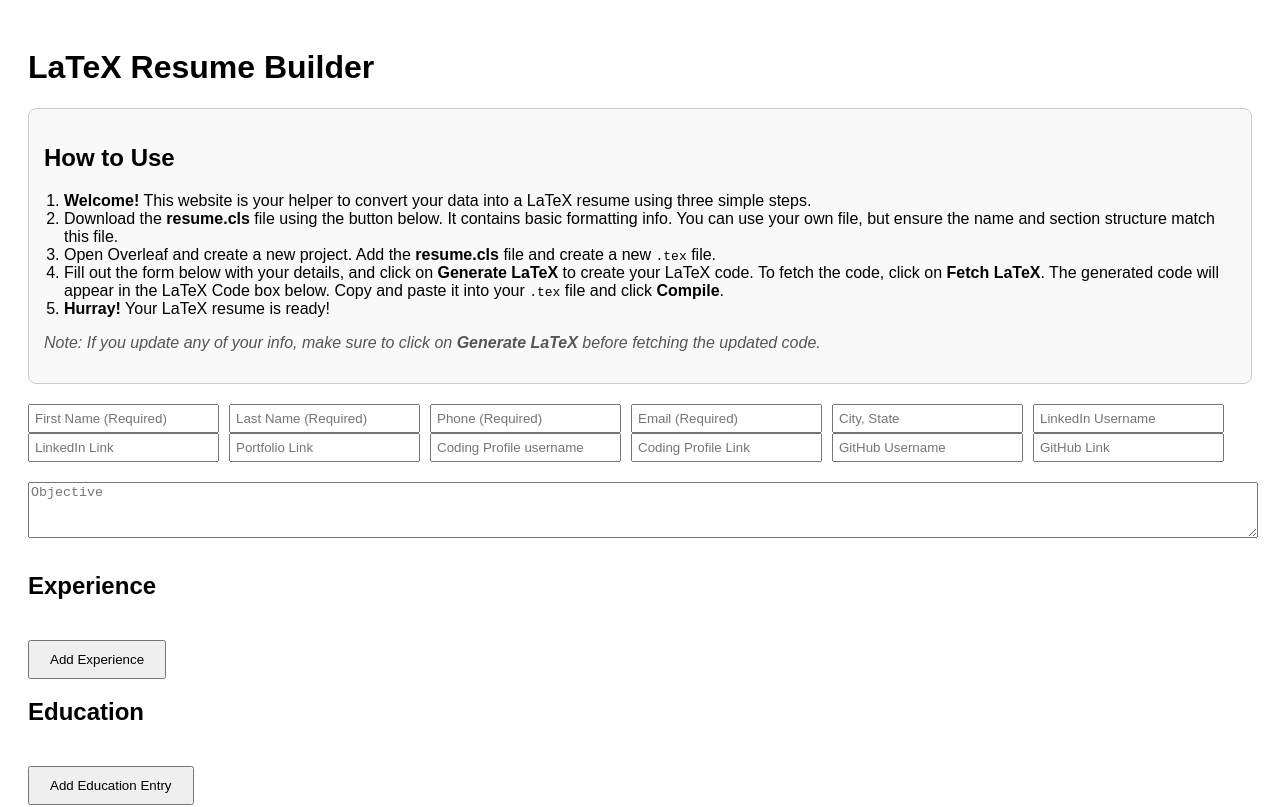
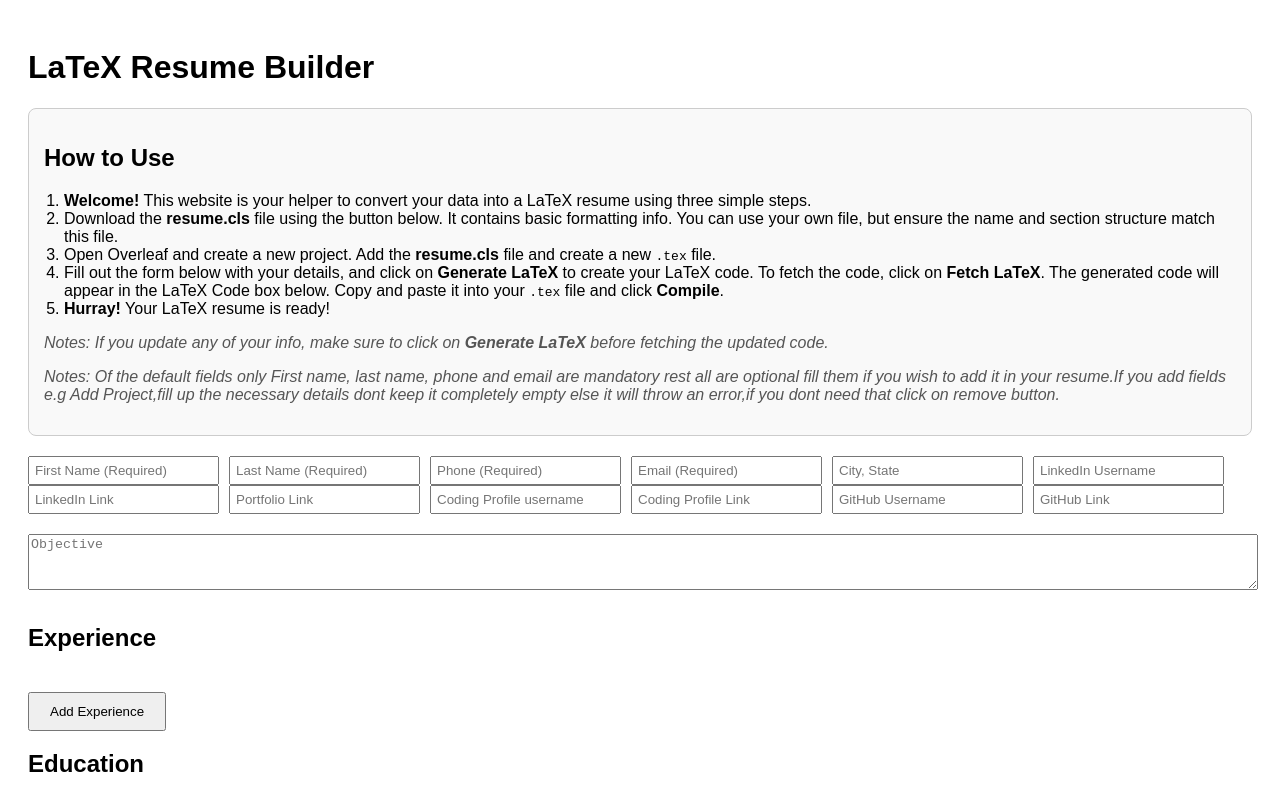
Before and after one commit to yashshah9279/info_to_latex_faang, a React (Vite) app in the folder frontend/my-react-app/: page / in a window 1280 px wide. Shown: the top 807 px of the page. Built offline with nearby package versions, Linux system fonts and the light colour scheme.

Commit message:
General notes updated

```diff
--- a/frontend/my-react-app/src/App.jsx
+++ b/frontend/my-react-app/src/App.jsx
@@ -126,8 +126,11 @@ const App = () => {
         </li>
       </ol>
       <p style={{ fontStyle: 'italic', color: '#555' }}>
-        Note: If you update any of your info, make sure to click on <strong>Generate LaTeX</strong> before fetching the updated code.
+        Notes: If you update any of your info, make sure to click on <strong>Generate LaTeX</strong> before fetching the updated code.
       </p>
+      <p style={{ fontStyle: 'italic', color: '#555' }}>
+        Notes: Of the default fields only First name, last name, phone and email are mandatory rest all are optional fill them if you wish to add it in your resume.If you add fields e.g Add Project,fill up the necessary details dont keep it completely empty else it will throw an error,if you dont need that click on remove button.
+             </p>
     </div>
 
       {errorMessage && (
--- a/frontend/my-react-app/src/Experiencecmp.jsx
+++ b/frontend/my-react-app/src/Experiencecmp.jsx
@@ -87,11 +87,11 @@ const ExperienceSection = ({ experienceData, onUpdate }) => {
             style={{ width: '100%', marginBottom: '10px', padding: '5px' }}
           />
 
-          <h4>Achievements</h4>
+          <h4>Highlights or Achievements in this role</h4>
           {experience.achievements.map((achievement, achIndex) => (
             <div key={achIndex} style={{ display: 'flex', marginBottom: '10px' }}>
               <textarea
-                placeholder="Achievement"
+                placeholder="Highlights or Achievements"
                 value={achievement}
                 onChange={(e) => handleAchievementChange(expIndex, achIndex, e.target.value)}
                 style={{ width: '100%', marginRight: '10px', padding: '5px' }}
```
